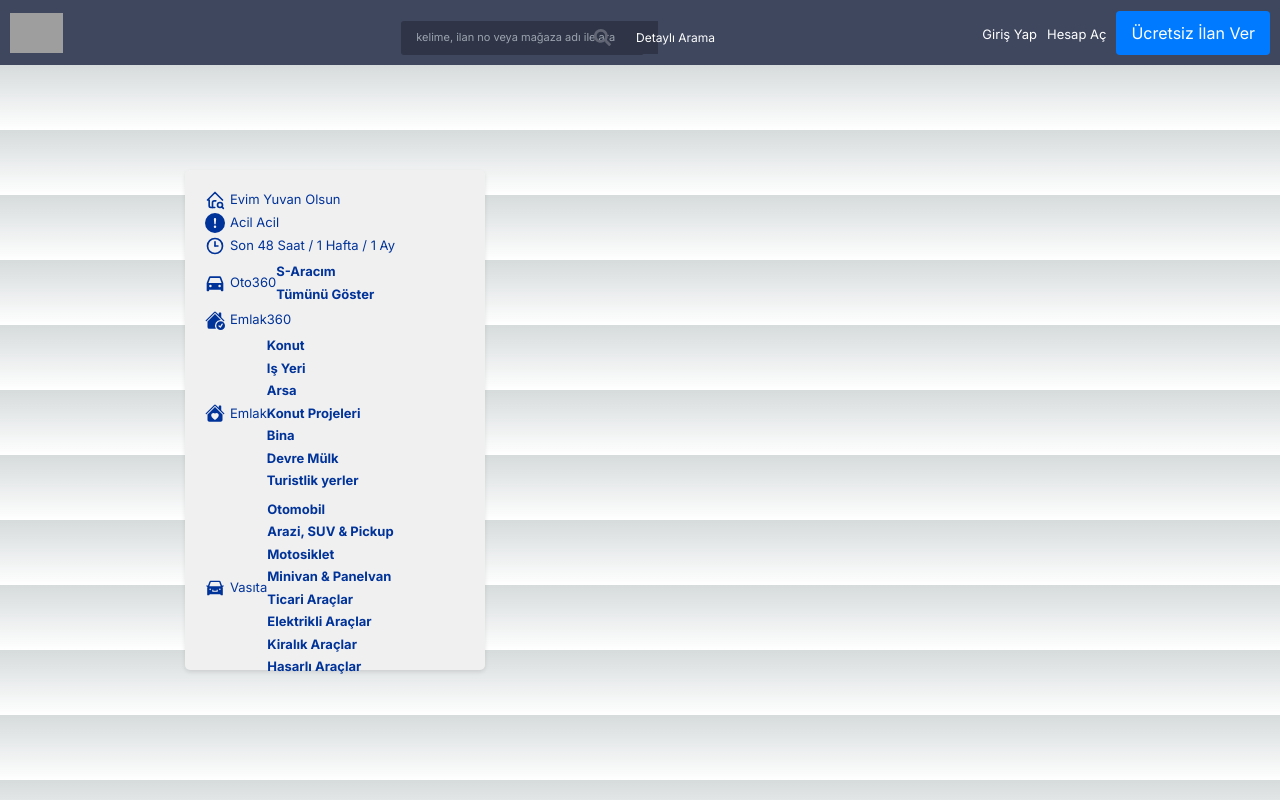
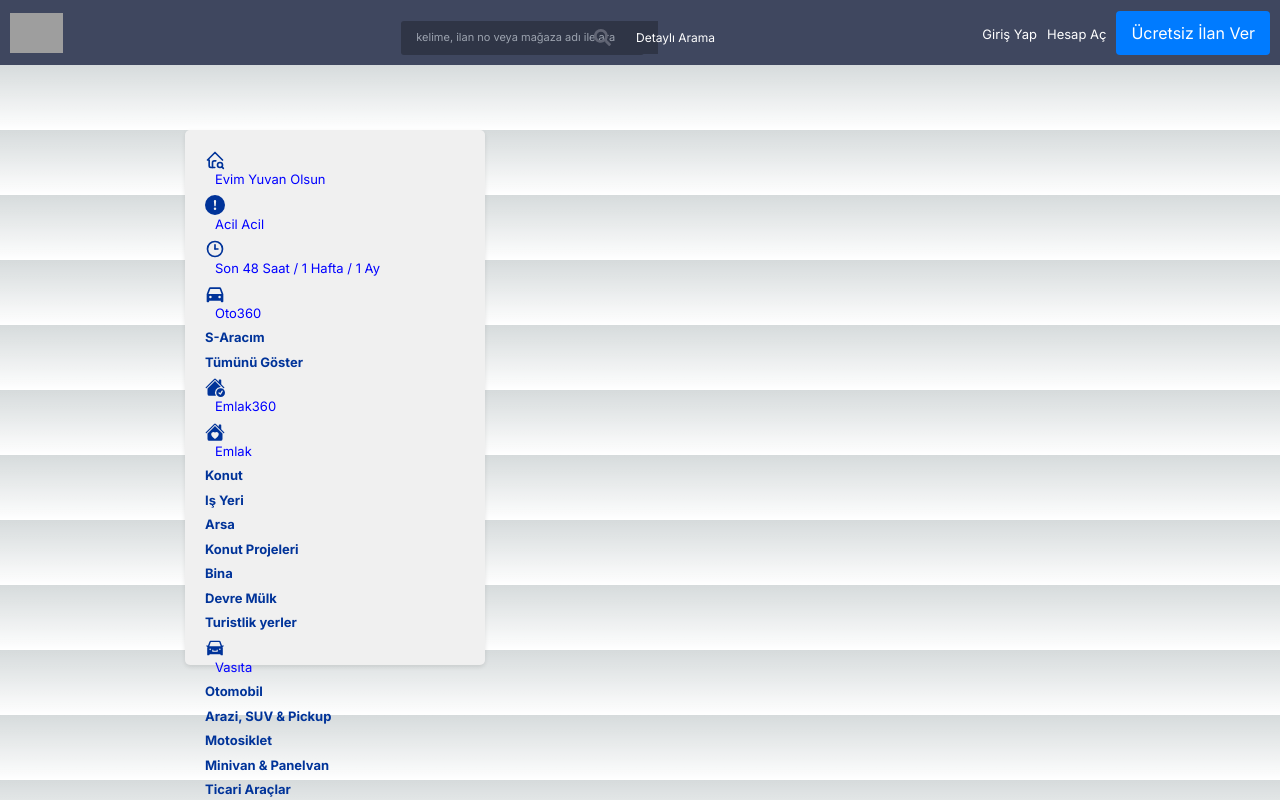
Before and after one commit to FERHATSUMER/sahinden.com-nextjs, a Next.js app: page / in a window 1280 px wide. Built offline with nearby package versions, Linux system fonts and the light colour scheme; grey boxes are pictures that could not be loaded.

Commit message:
sahibinden.com-nextjs

```diff
--- a/src/components/sidebar/sidebar.css
+++ b/src/components/sidebar/sidebar.css
@@ -1,8 +1,8 @@
 .sidebar {
   width: 300px;
-  height: 500px;
+  height: 535px;
   position: fixed;
-  top: 170px;
+  top: 130px;
   left: 185px;
   background-color: #f0f0f0;
   border-radius: 5px;
@@ -20,24 +20,25 @@
 .sidebarListItem {
   color: #039;
   font-size: 13px;
-  margin-bottom: 3px;
-  display: flex;
-  align-items: center;
+  margin-bottom: 5px;
 }
 
 .sidebarListItemText {
   text-decoration: none;
-  margin-left: 5px;
+  margin-left: 10px;
+  color: blue;
 }
 
 .sidebarIcon {
   font-size: 20px;
+  color: inherit;
 }
 
 .li-title {
   color: #039;
   font-size: 13px;
-  margin-top: 3px;
-  margin-bottom: 3px;
+  margin-top: 5px;
+  margin-bottom: 5px;
   font-weight: bold;
+  list-style-type:none;
 }
```
